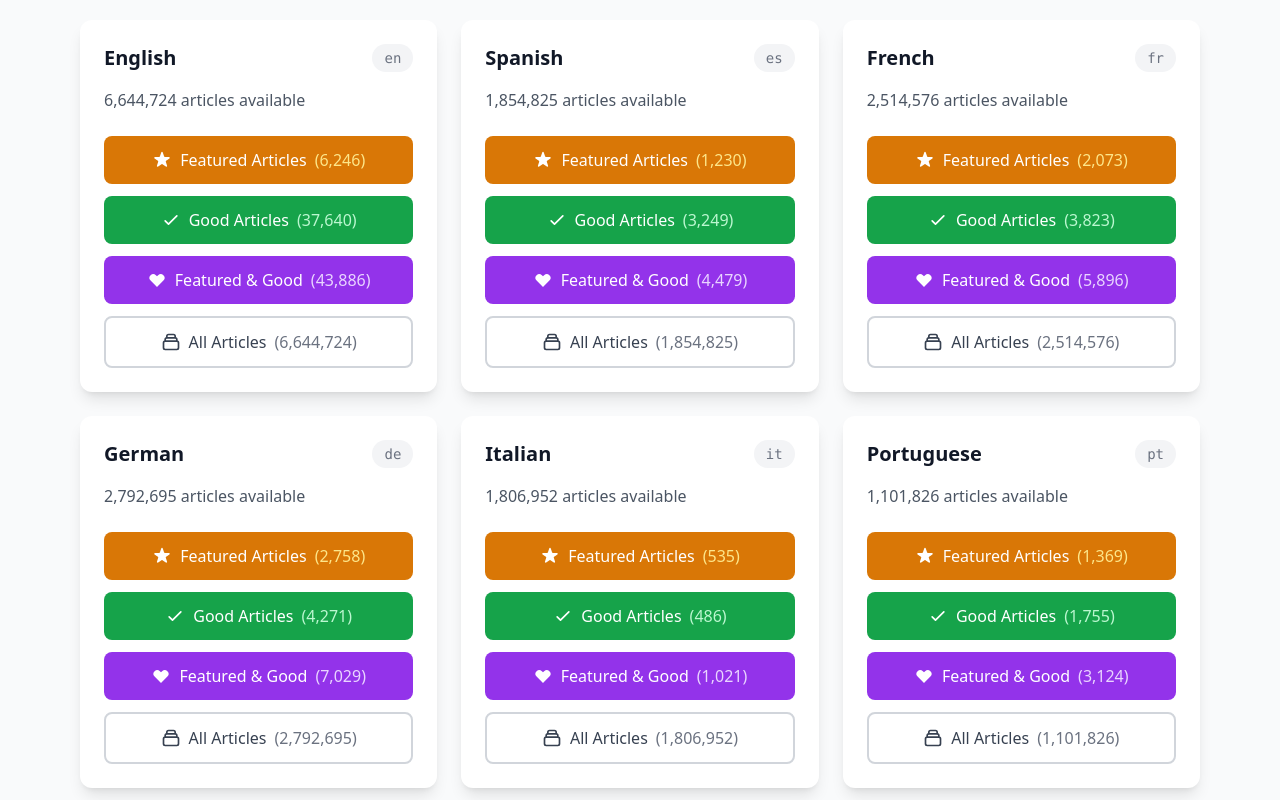
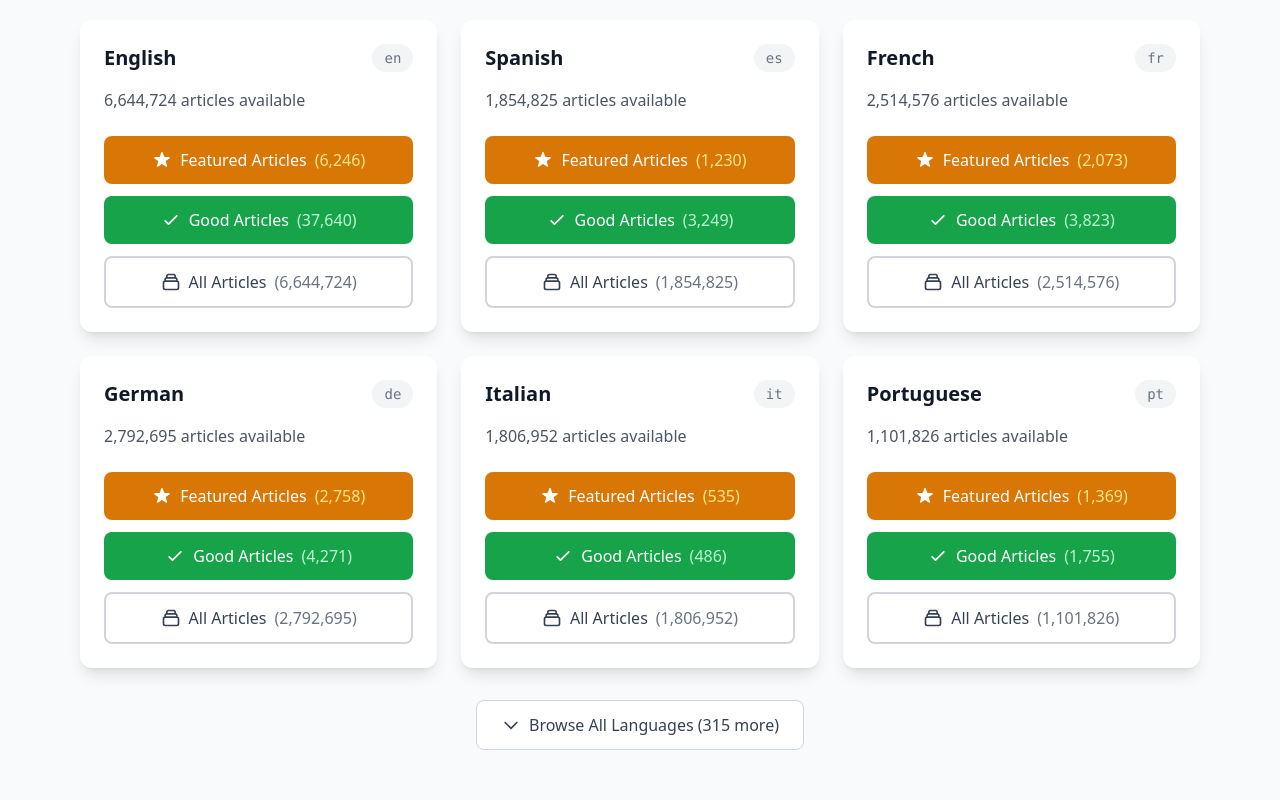
Before and after one commit to HanifCarroll/wikipedia-infinite-scroll, a React (Vite) app: page / in a window 1280 px wide. Shown: the part 720-1520 px from the top of the page. Built offline with nearby package versions, Linux system fonts and the light colour scheme.

Commit message:
Refactor LanguageCard and TypeSwitcher components to remove 'both' category. Update Home component to reflect changes in props, enhancing clarity and simplifying the codebase.

```diff
--- a/src/components/LanguageCard.tsx
+++ b/src/components/LanguageCard.tsx
@@ -6,11 +6,9 @@ type LanguageCardProps = {
   allCount: number;
   featuredCount: number;
   goodCount: number;
-  bothCount: number;
   allUrl: string;
   featuredUrl: string;
   goodUrl: string;
-  bothUrl: string;
   isCompact?: boolean;
 };
 
@@ -20,11 +18,9 @@ export function LanguageCard({
   allCount,
   featuredCount,
   goodCount,
-  bothCount,
   allUrl,
   featuredUrl,
   goodUrl,
-  bothUrl,
   isCompact = false
 }: LanguageCardProps) {
   if (isCompact) {
@@ -103,21 +99,6 @@ export function LanguageCard({
           </Link>
         )}
 
-        {bothCount > 0 && (
-          <Link
-            to={bothUrl}
-            className="block w-full text-center px-4 py-3 bg-purple-600 text-white rounded-lg hover:bg-purple-700 transition-colors font-medium"
-          >
-            <div className="flex items-center justify-center gap-2">
-              <svg className="w-5 h-5" fill="currentColor" viewBox="0 0 24 24">
-                <path d="M4.318 6.318a4.5 4.5 0 000 6.364L12 20.364l7.682-7.682a4.5 4.5 0 00-6.364-6.364L12 7.636l-1.318-1.318a4.5 4.5 0 00-6.364 0z" />
-              </svg>
-              Featured & Good
-              <span className="text-purple-200">({bothCount.toLocaleString()})</span>
-            </div>
-          </Link>
-        )}
-
         <Link
           to={allUrl}
           className="block w-full text-center px-4 py-3 border-2 border-gray-300 text-gray-700 rounded-lg hover:bg-gray-50 transition-colors font-medium dark:border-gray-600 dark:text-gray-200 dark:hover:bg-gray-800"
--- a/src/components/TypeSwitcher.tsx
+++ b/src/components/TypeSwitcher.tsx
@@ -9,7 +9,6 @@ type TypeSwitcherProps = {
 const articleTypes = [
   { value: 'featured' as ArticleCategory, label: 'Featured', description: 'Wikipedia\'s finest articles' },
   { value: 'good' as ArticleCategory, label: 'Good', description: 'High-quality articles' },
-  { value: 'both' as ArticleCategory, label: 'Featured & Good', description: 'Best quality articles' },
   { value: 'all' as ArticleCategory, label: 'All', description: 'Random Wikipedia articles' },
 ];
 
--- a/src/pages/Home.tsx
+++ b/src/pages/Home.tsx
@@ -101,11 +101,9 @@ export default function Home() {
                   allCount={language.allCount}
                   featuredCount={language.featuredCount}
                   goodCount={language.goodCount}
-                  bothCount={language.bothCount}
                   allUrl={language.allUrl}
                   featuredUrl={language.featuredUrl}
                   goodUrl={language.goodUrl}
-                  bothUrl={language.bothUrl}
                 />
               ))}
             </div>
@@ -165,11 +163,9 @@ export default function Home() {
                     allCount={language.allCount}
                     featuredCount={language.featuredCount}
                     goodCount={language.goodCount}
-                    bothCount={language.bothCount}
                     allUrl={language.allUrl}
                     featuredUrl={language.featuredUrl}
                     goodUrl={language.goodUrl}
-                    bothUrl={language.bothUrl}
                     isCompact={true}
                   />
                 ))}
```
